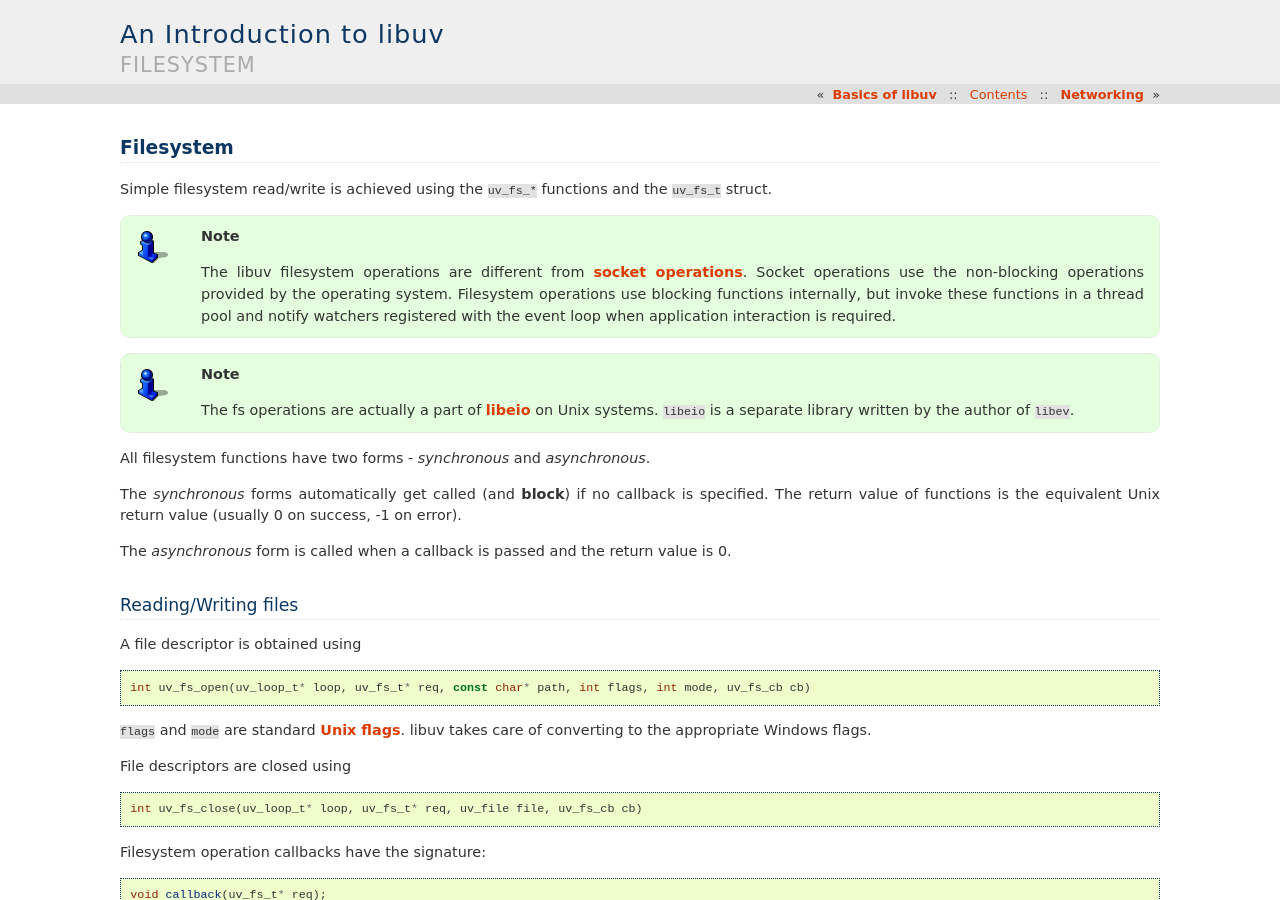
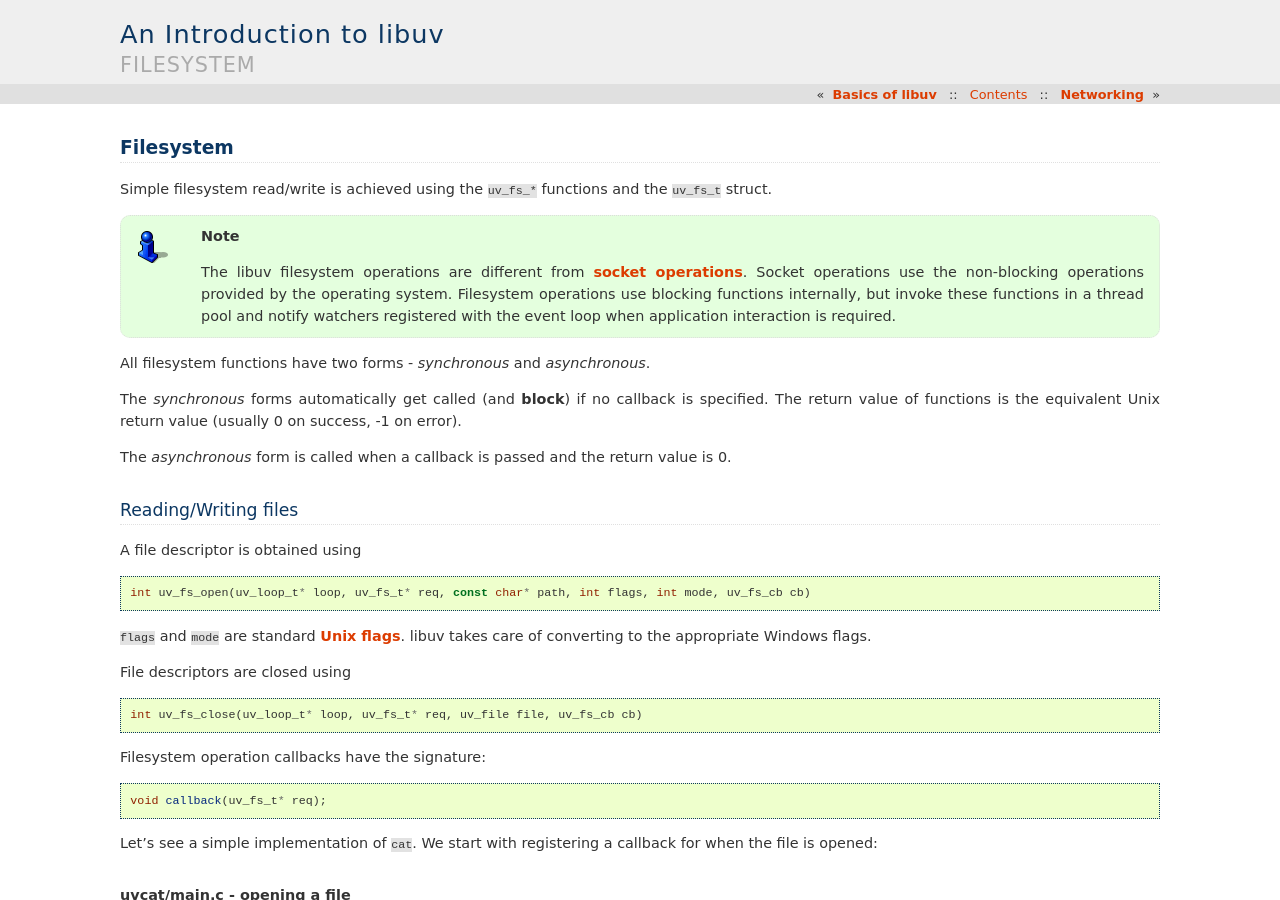
Before and after one commit to nikhilm/uvbook, a Sphinx documentation site: the page built from source/filesystem.rst, in a window 1280 px wide and 900 px high. Built offline with Sphinx 7.4.7, drawn with Linux system fonts in a browser that asks for light colours; formulas are drawn with MathJax 3.

Commit message:
Remove libeio reference since eio dropped from libuv

```diff
--- a/source/filesystem.rst
+++ b/source/filesystem.rst
@@ -11,12 +11,6 @@ Simple filesystem read/write is achieved using the ``uv_fs_*`` functions and the
     by the operating system. Filesystem operations use blocking functions
     internally, but invoke these functions in a thread pool and notify watchers
     registered with the event loop when application interaction is required.
-
-.. note::
-
-    The fs operations are actually a part of `libeio
-    <http://software.schmorp.de/pkg/libeio.html>`_ on Unix systems. ``libeio`` is
-    a separate library written by the author of ``libev``.
 
 All filesystem functions have two forms - *synchronous* and *asynchronous*.
 
```
